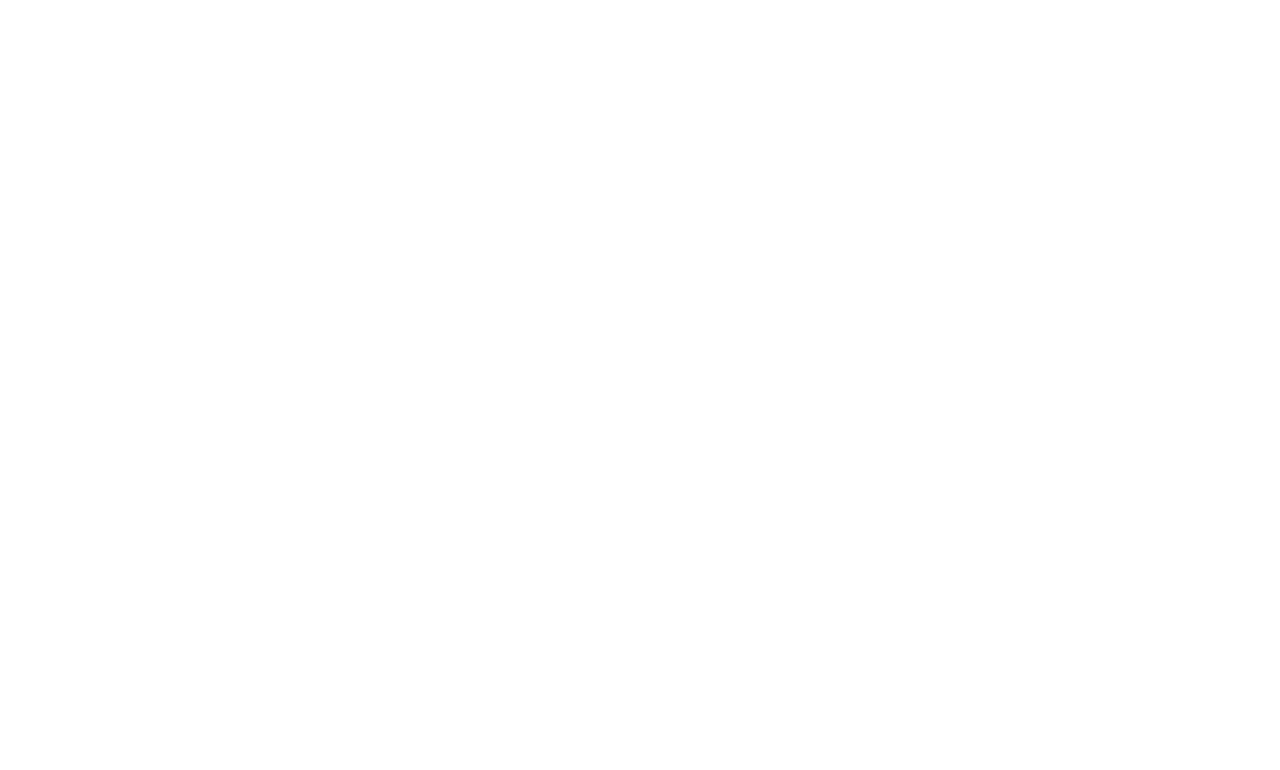
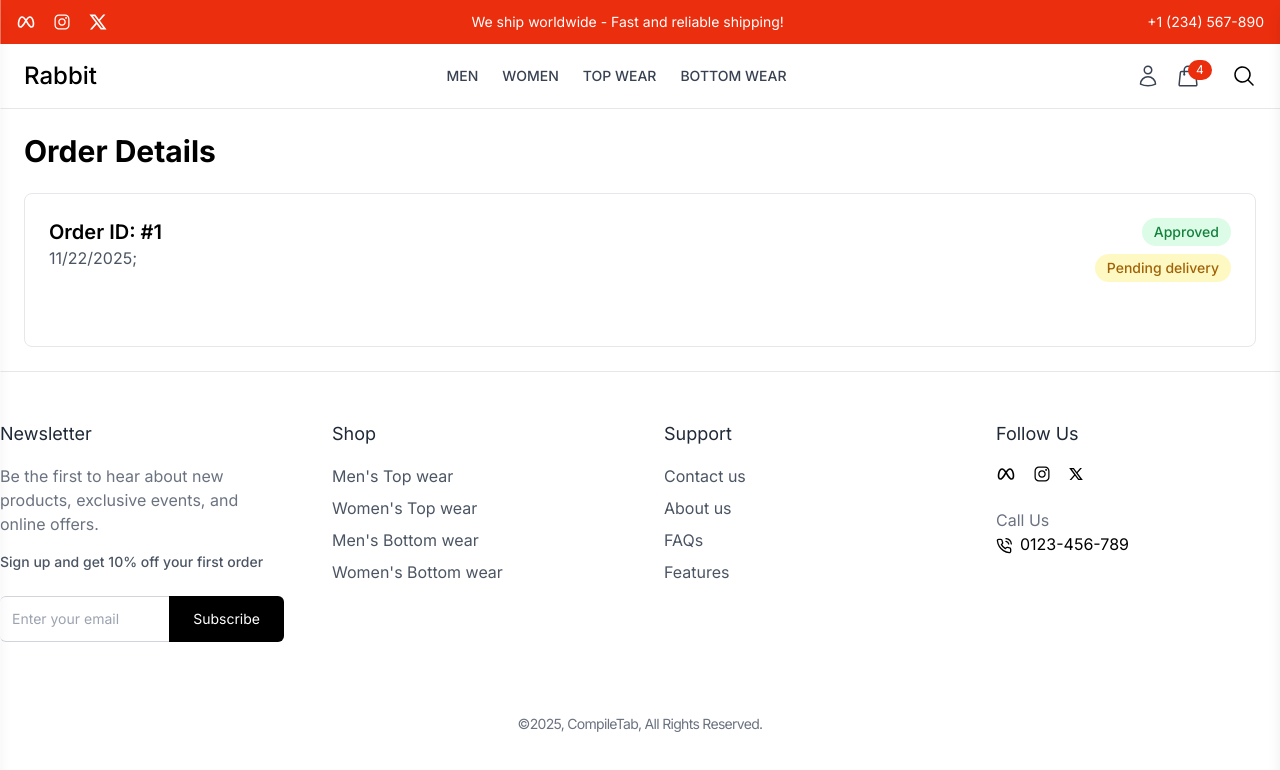
Before and after one commit to shohi-11/E-rabbit, a React (Vite) app in the folder frontend/: page /order/1 in a window 1280 px wide. Before the commit this address had no page. Shown: the top 770 px of the page. Built offline with nearby package versions, Linux system fonts and the light colour scheme; a web font is replaced by a local one.

Commit message:
Update the changes in rabbit

```diff
--- a/frontend/src/App.jsx
+++ b/frontend/src/App.jsx
@@ -10,6 +10,7 @@
 import ProductDetails from './components/Products/ProductDetails';
 import Checkout from './components/Cart/Checkout';
 import OrderConfirmationPage from './pages/OrderConfirmationPage';
+import OrderDetailsPage from './pages/OrderDetailsPage';
 
 
 const App = () => {
@@ -31,6 +32,7 @@
       <Route path ='product/:id' element={<ProductDetails/>}/>
       <Route path = 'checkout' element = {<Checkout/>}/>
       <Route path = 'order-confirmation' element={<OrderConfirmationPage/>}/>
+      <Route path = 'order/:id' element={<OrderDetailsPage/>}/>
     </Route>
     <Route>{/*Admin Layout */}</Route>
 
--- a/frontend/src/components/Cart/PayPalButton.jsx
+++ b/frontend/src/components/Cart/PayPalButton.jsx
@@ -3,7 +3,7 @@
 
 const payPalButton = ({amount,onSuccess, onError}) => {
   return (
-    <PayPalScriptProvider options ={{"client-id":"AXXdrbb2sEdsBpZg5F4YcXtBJA-GoffY2zzeUhBkXNbr-DFYHKsIQ-ZZTE1ExzhMr3PQq5JBk7oBUMw8"}}>
+    <PayPalScriptProvider options ={{"client-id":"AWc4H-jjDU7ysZ4Cl-K0Fi4mjwIFHcwoMjmBRqnV9UXNEjdiMAD00SeT1Rmpgq7IfziyBt-yZ0rb7Ju_"}}>
 
      <PayPalButtons style={{layout: "vertical"}}
      createOrder={(data, actions) =>{
@@ -19,4 +19,4 @@
   )
 }
 
-export default payPalButton
+export default payPalButton;
--- a/frontend/src/components/Layout/CartDrawer.jsx
+++ b/frontend/src/components/Layout/CartDrawer.jsx
@@ -6,6 +6,7 @@
 const CartDrawer = ({drawerOpen, toggleCartDrawer}) => {
     const navigate = useNavigate();
     const handleCheckout = () => {
+        toggleCartDrawer();
         navigate("/checkout");
     }
 
--- a/frontend/src/pages/MyOrdersPage.jsx
+++ b/frontend/src/pages/MyOrdersPage.jsx
@@ -18,7 +18,7 @@
                 },
             ],
             totalPrice: 100,
-            isPadid: true,
+            isPaid: true,
         },
         {
             _id:"34567",
@@ -31,7 +31,7 @@
                 },
             ],
             totalPrice: 100,
-            isPadid: true,
+            isPaid: true,
         },
     ];
     setOrders(mockOrders);
--- a/frontend/src/pages/OrderConfirmationPage.jsx
+++ b/frontend/src/pages/OrderConfirmationPage.jsx
@@ -41,86 +41,79 @@
 
         };
   return (
-    <div className='max-w-4xl mx-auto p-6 bg-white'>
+    <div className="max-w-4xl mx-auto p-6 bg-white">
       <h1 className="text-4xl font-bold text-center text-emerald-700 mb-8">
         Thank You for Your Order
       </h1>
-        {checkout &&(
+
+      {checkout && (
         <div className="p-6 rounded-lg border">
+          {/* Order ID + Date */}
           <div className="flex justify-between mb-20">
-                    {/*Order Id and Date */}
             <div>
-                        <h2 className="text-xl font-semibold">
-                            Order ID: {checkout._id}
-                        </h2>
+              <h2 className="text-xl font-semibold">Order ID: {checkout._id}</h2>
               <p className="text-gray-500">
-                            Order date: {new Date (checkout.createdAt). toLocaleDateString()}
+                Order date:{" "}
+                {new Date(checkout.createdAt).toLocaleDateString()}
               </p>
             </div>
 
-                    {/*Estimated Delivery */}
             <div>
               <p className="text-emerald-700 text-sm">
-                            Estimated Delivery : {" "}
-                            {calculateEstimatedDelivery (checkout.createdAt)}
+                Estimated Delivery:{" "}
+                {calculateEstimatedDelivery(checkout.createdAt)}
               </p>
             </div>
           </div>
 
-                {/*Ordered Items */}
+          {/* Ordered Items */}
           <div className="mb-20">
-                    {checkout.checkoutItems.map((item) =>{
+            {checkout.checkoutItems.map((item) => (
               <div
                 key={item.productId}
-                        className="flex items-center mb-4">
+                className="flex items-center mb-4"
+              >
                 <img
                   src={item.image}
                   alt={item.name}
-                          className='w-16 h-16 object-cover rounded-md mr-4'/>
-                        <div>
-                            <h4 className="text-md font-semibold">
-                                {item.name}
-                            </h4>
+                  className="w-16 h-16 object-cover rounded-md mr-4"
+                />
+
+                <div className="flex-1">
+                  <h4 className="text-md font-semibold">{item.name}</h4>
                   <p className="text-sm text-gray-500">
                     {item.color} | {item.size}
                   </p>
                 </div>
+
                 <div className="ml-auto text-right">
                   <p className="text-md">${item.price}</p>
-                              <p className="text-sm text-gray-500">
-                                Qty: {item.quantity}
-                              </p>
-
+                  <p className="text-sm text-gray-500">Qty: {item.quantity}</p>
+                </div>
+              </div>
+            ))}
           </div>
 
-                        </div>
-
-                    })}
-                </div>
-               {/*Payment and Delivery Info */}
+          {/* Payment & Delivery Info */}
           <div className="grid grid-cols-2 gap-8">
-                {/*Payment Info */}
             <div>
               <h4 className="text-lg font-semibold mb-2">Payment</h4>
-                    <p className="text-gray-600 ">Paypal</p>
+              <p className="text-gray-600">PayPal</p>
             </div>
-
            {/*Delivery Info */}
             <div>
               <h4 className="text-lg font-semibold mb-2">Delivery</h4>
+              <p className="text-gray-600">{checkout.shippingAddress.address}</p>
               <p className="text-gray-600">
-                        {checkout.shippingAddress.address}</p>
-                        <p className="text-gray-600">{checkout.shippingAddress.city},{" "}
+                {checkout.shippingAddress.city},{" "}
                 {checkout.shippingAddress.country}
               </p>
             </div>
           </div>
         </div>
-        )
+      )}
+    </div>
+  );
+};
 
-        }
-    </div>
-  )
-}
-
-export default OrderConfirmationPage
+export default OrderConfirmationPage;
--- /dev/null
+++ b/frontend/src/pages/OrderDetailsPage.jsx
@@ -0,0 +1,80 @@
+import React, { useEffect, useState } from 'react'
+import { useParams } from 'react-router-dom';
+
+
+
+const OrderDetailsPage = () => {
+    const { id } = useParams();
+    const [orderDetails, setOrderDetails] = useState(null);
+
+    useEffect(() => {
+        const mockOrderDetails = {
+            _id: id,
+            createdAt: new Date(),
+            isPaid: true,
+            isDelivered: false,
+            paymentMethod: "PayPal",
+            shippingMethod: "Standard",
+            shippingAddress: {city: "New York", country: "USA"},
+            orderItems: [
+                {
+                    productId: "1",
+                    name: "Jacket",
+                    Price: 120,
+                    quantity : 1,
+                    image: "https://picsum.photos/150?random=1",
+                },
+                {
+                    productId: "2",
+                    name: "Shirt",
+                    Price: 150,
+                    quantity : 2,
+                    image: "https://picsum.photos/150?random=2",
+                },
+            ],
+
+        };
+        setOrderDetails(mockOrderDetails);
+    }, [id]);
+  return (
+    <div className='max-w-7xl mx-auto p-4 sm:p-6'>
+        <h2 className="text-2xl md:text-3xl font-bold mb-6">
+            Order Details
+        </h2>
+        {!orderDetails ? (
+            <p>No Order details found</p>
+        ): (
+        <div className='p-4 sm:p-6 rounded-lg border'>
+            {/*Order Info */}
+            <div className="flex flex-col sm:flex-row justify-between mb-8">
+                <div>
+                    <h3 className="text-lg md:text-xl font-semibold">
+                        Order ID: #{orderDetails._id}
+                    </h3>
+                    <p className="text-gray-600">
+                        {new Date(orderDetails.createdAt).toLocaleDateString ()};
+                    </p>
+                </div>
+                <div className="flex flex-col items-center sm:items-end mt-4 sm:mt-0">
+                    <span className={`${orderDetails.isPaid
+                        ? "bg-green-100 text-green-700"
+                        : "bg-red-100 text-red-700"
+                        } px-3 py-1 rounded-full text-sm font-medium mb-2`}>
+                            {orderDetails.isPaid ? "Approved" : "Pending"}
+                        </span>
+                        <span className={`${orderDetails.isDelivered
+                        ? "bg-green-100 text-green-700"
+                        : "bg-yellow-100 text-yellow-700"
+                        } px-3 py-1 rounded-full text-sm font-medium mb-2`}>
+                            {orderDetails.isDelivered ? "Delivered" : "Pending delivery"}
+                        </span>
+                </div>
+            </div>
+            {/*Customer, Payment, shipping Info */}
+        </div>)}
+
+    </div>
+  )
+}
+
+export default OrderDetailsPage;
--- a/frontend/src/pages/Profile.jsx
+++ b/frontend/src/pages/Profile.jsx
@@ -9,7 +9,7 @@
           {/*Left Section */}
           <div className="w-full md:w-1/3 lg:w-1/4 shadow-md rounded-lg p-6">
           <h1 className='text-2xl md:text-3xl font-bold mb-4'>
-            Jhon Doe
+            John Doe
           </h1>
           <p className='text-lg text-gray-600 mb-4'>John@example.com</p>
           <button className='w-full bg-red-500 text-white py-2 px-4 rounded hover:bg-red-600'>
```
Lines whose indentation alone changed are shown as unchanged.
